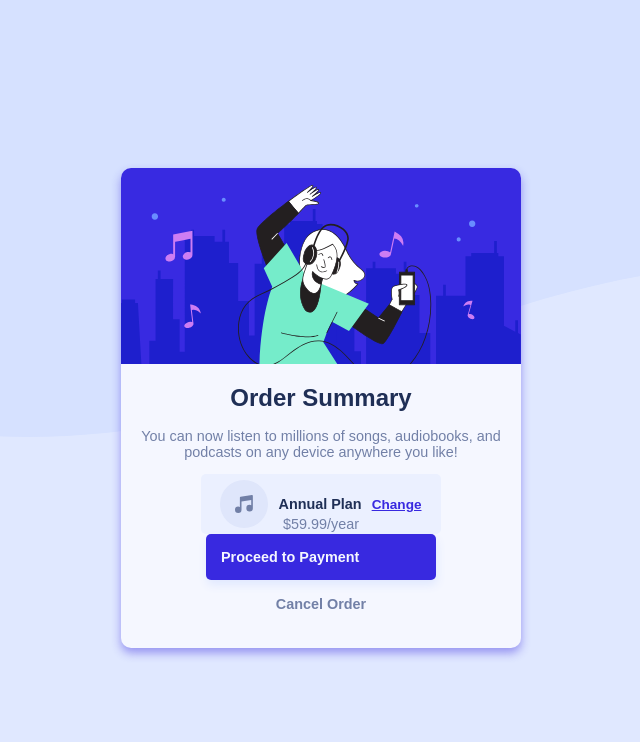
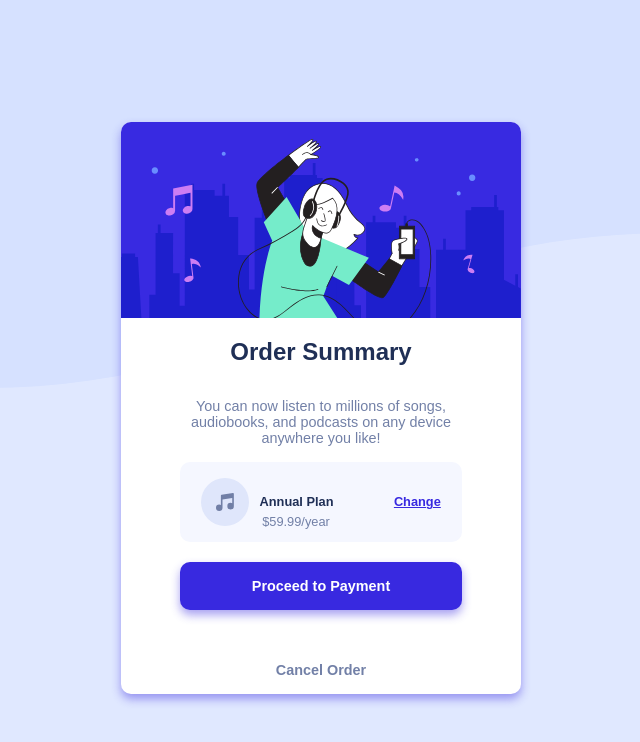
Before and after one commit to Darlenequame/order-summary-card, a plain HTML site: page index.html in a window 1280 px wide. Shown: the whole page, without its empty margins (319-959 px from the left). Drawn offline with Linux system fonts and the light colour scheme.

Commit message:
Structure and style update

```diff
--- a/index.html
+++ b/index.html
@@ -10,17 +10,17 @@
 <body>
   <main>
     <div class="container">
+
       <div class="hero">
+
         <div class="hero-image">
           <img src="./images/illustration-hero.svg" alt="hero-image"/>
         </div>
+
         <h1>Order Summary</h1>
         <p>You can now listen to millions of songs, audiobooks, and podcasts on any device anywhere you like!</p>
+
       </div>
-
-      <!-- <div class="hero-text">
-
-      </div> -->
 
       <div class="plan">
         <img src="./images/icon-music.svg" alt="icon-music" />
@@ -29,8 +29,10 @@
         <div class="change">Change</div>
       </div>
 
-      <div class="payment">Proceed to Payment</div>
-      <div class="cancel">Cancel Order</div>
+      <div class="buttons">
+        <div class="payment">Proceed to Payment</div>
+        <div class="cancel">Cancel Order</div>
+      </div>
     </div>
   </main>
 </body>
--- a/style.css
+++ b/style.css
@@ -8,6 +8,8 @@
 --Very-pale-blue: hsl(225, 100%, 98%);
 --Desaturated-blue: hsl(224, 23%, 55%);
 --Dark-blue: hsl(223, 47%, 23%);
+--White: hsl(0, 0%, 100%);
+
 }
 
 body {
@@ -15,32 +17,19 @@ body {
     background-color: var(--Pale-blue);
     background-image: url('./images/pattern-background-desktop.svg');
     background-repeat: no-repeat;
+    background-size: contain;
 }
 
 
-h1 {
-    font-weight: 800;
-    font-size: 1.5rem;
-    color: var(--Dark-blue);
-}
-
-h2 {
-    font-weight: 700;
-    font-size: 0.9rem;
-    color: var(--Dark-blue);
-    padding: 10px;
-}
-
  main {
     display: grid;
+    min-height: 100vh;
     place-items: center;
-    align-items: center;
-    /* padding: 1.5rem; */
-    min-height: 100vh;
  }
 
 .container {
-  background-color: var(--Very-pale-blue);
+    /* display: grid; */
+    background-color: var(--White);
     border-radius: 10px;
     max-width: 400px;
     /* padding: 1rem; */
@@ -49,7 +38,6 @@ main {
 
 .hero {
     text-align: center;
-
 }
 
 .hero-image img {
@@ -59,80 +47,106 @@ main {
     border-top-right-radius: 10px 10px;
 }
 
+.hero h1 {
+    /* padding: 0.5rem; */
+    font-weight: 800;
+    font-size: 1.5rem;
+    color: var(--Dark-blue);
+}
+
 .hero p {
+    padding: 1rem;
+    color: var(--Desaturated-blue);
     font-size: 0.9rem;
-    font-weight: 400;
-    color: var(--Desaturated-blue);
     text-align: center;
+    max-width: 300px;
+    margin: auto;
 }
 
 .plan {
+    display: grid;
+    grid-auto-flow: column;
+    background-color: var(--Very-pale-blue);
+    border-radius: 10px;
+    place-items: center;
+    padding: 1rem;
+    width: 250px;
+    margin: auto;
+
+}
+
+.plan h2 {
+    font-size: 0.8rem;
+    color: var(--Dark-blue);
+}
+
+.buttons {
     display: flex;
-    border-radius: 5px;
-    background-color: hsl(224, 100%, 96%);
-    max-width: 60%;
-    margin: 0 auto;
-    align-items: center;
-    justify-content: center;
-    /* gap: 1rem; */
+    flex-direction: column;
+    gap: 1rem;
+}
+
+.price {
+    position: absolute;
+    font-size: 0.8rem;
+    font-weight: 500;
+    color: var(--Desaturated-blue);
+    margin-top: 40px;
+    margin-right: 50px;
+}
+
+.change {
+    text-decoration: underline;
+    font-size: 0.8rem;
+    font-weight: 700;
+    color: var(--Bright-blue);
+    margin-left: 50px;
+}
+
+.change:hover {
+    text-decoration: none;
+    color: hsla(245, 70%, 50%, 0.77);
+    cursor: pointer;
+    font-size: 0.8rem;
+    font-weight: 700;
 }
 
 .payment {
-    display: flex;
+    text-align: center;
+    border-radius: 10px;
+    padding: 1rem;
+    background-color: var(--Bright-blue);
+    color: var(--White);
+    width: 250px;
+    /* place-items: center; */
+    margin: 20px auto;
     font-size: 0.9rem;
     font-weight: 700;
-    width: 50%;
-    margin: auto;
-    padding: 15px;
-    border-radius: 5px;
-    background-color: var(--Bright-blue);
-    color: var(--Very-pale-blue);
-    box-shadow: 1px 5px 10px var(--Pale-blue);
-    text-align: center;
+    box-shadow: 0px 5px 10px hsla(245, 75%, 52%, 0.44);
+}
+
+.payment:hover {
+    color: var(--White);
+    background-color: hsla(245, 70%, 50%, 0.77);
+    cursor: pointer;
+    font-size: 0.9rem;
+    font-weight: 700;
 }
 
 .cancel {
-    margin-bottom: 20px;
+    text-align: center;
+    padding: 1rem;
+    background-color: var(--White);
+    color: var(--Desaturated-blue);
+    width: 200px;
+    margin: 0 auto;
     font-size: 0.9rem;
     font-weight: 700;
-    padding: 1rem;
-    color: var(--Desaturated-blue);
-    text-align: center;
-}
-
-.payment:hover {
-    background-color: hsla(245, 75%, 52%, 0.821);
-    color: var(--Very-pale-blue);
-    cursor: pointer;
 }
 
 .cancel:hover {
     color: var(--Dark-blue);
     cursor: pointer;
+    font-size: 0.9rem;
+    font-weight: 700;
 }
-
-.price {
-    position: absolute;
-    margin-top: 40px;
-    /* padding: 1rem; */
-    font-size: 0.9rem;
-    font-weight: 500;
-    color: var(--Desaturated-blue);
-    text-align: center;
-}
-
-.change {
-    font-size: 0.85rem;
-    font-weight: 700;
-    text-decoration: underline;
-    color: var(--Bright-blue);
-    margin: 0;
-}
-
-.change:hover {
-    font-size: 0.85rem;
-    font-weight: 700;
-    text-decoration: none;
-    color: hsla(245, 75%, 52%, 0.821);
-    cursor: pointer;
-}
```
Lines whose indentation alone changed are shown as unchanged.
